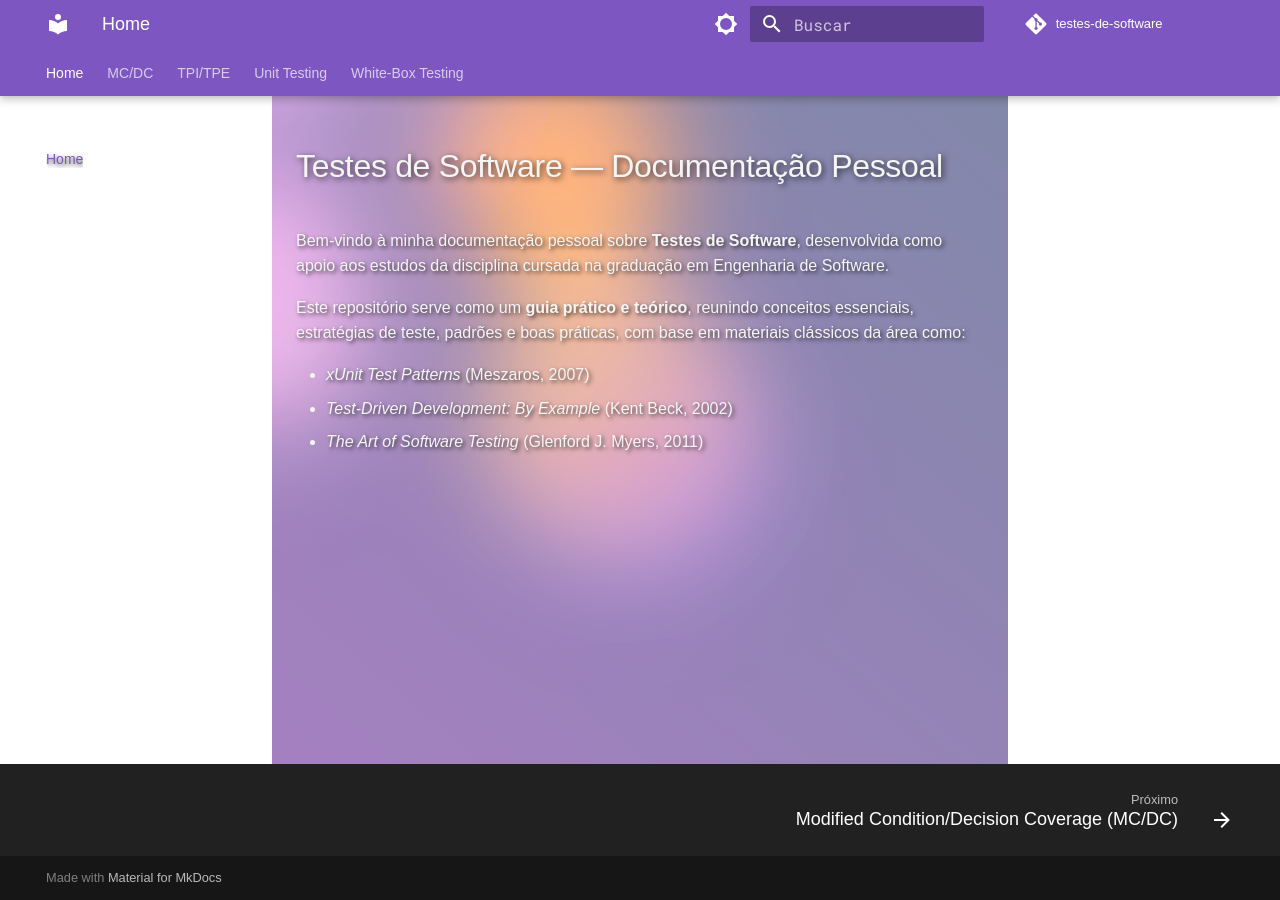
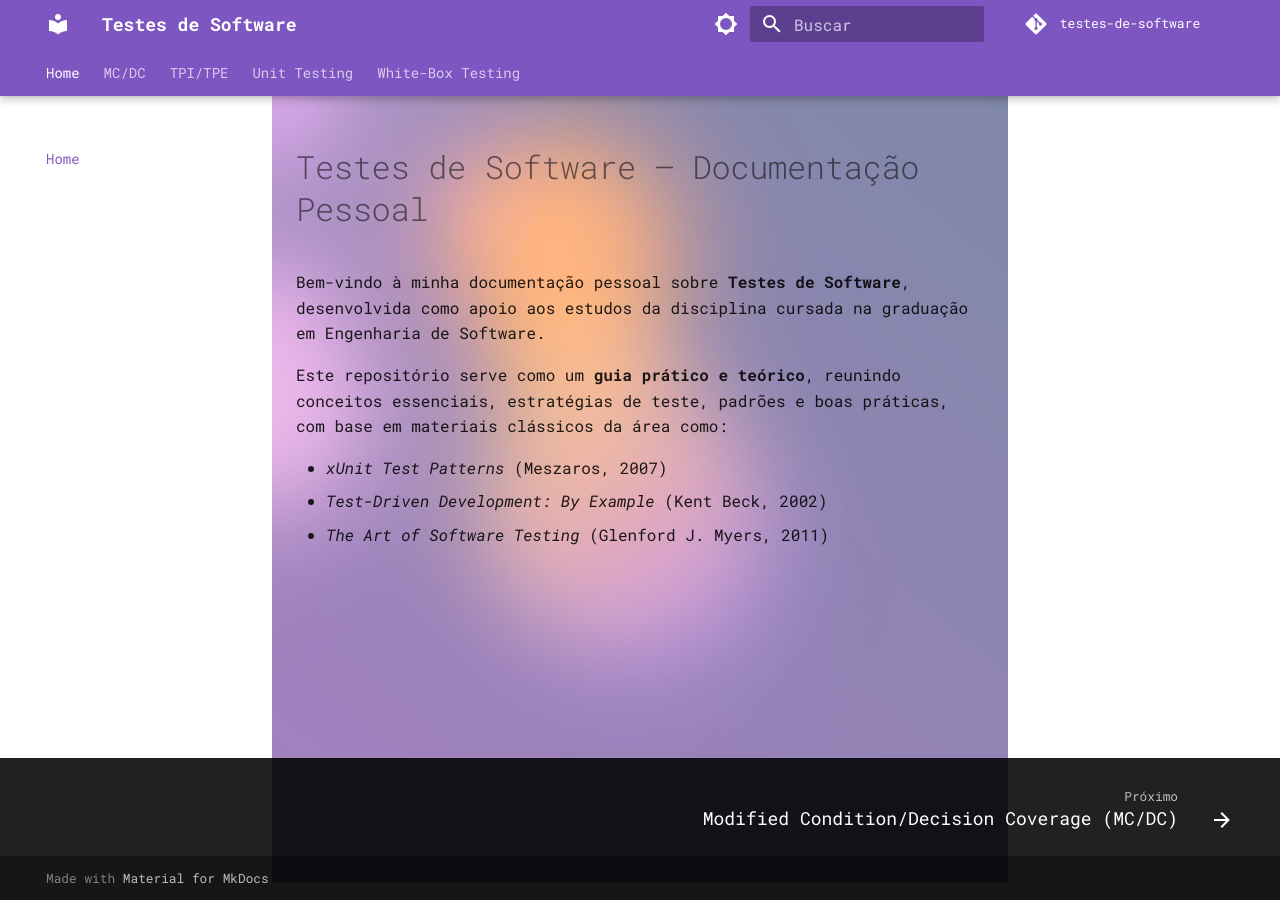
Before and after one commit to arthurrochamoreira/Testes-de-Software, an MkDocs documentation site: the page built from docs/index.md, in a window 1280 px wide. Built offline with MkDocs 1.6.1 and Material for MkDocs 9.7.7, drawn with Linux system fonts in a browser that asks for light colours; comment, search, counter and statistics services are not loaded.

Commit message:
update css

```diff
--- /dev/null
+++ b/docs/css/custom-general.css
@@ -0,0 +1,3 @@
+.md-main__inner {
+  min-width: 90vw;
+}
--- a/docs/css/custom.css
+++ b/docs/css/custom.css
@@ -1,7 +1,3 @@
-.md-main__inner {
-  min-width: 95vw;
-}
-
 :root {
   --md-typeset-max-width: 100ch;
   --circle-size: 75%;
@@ -43,13 +39,6 @@
   --color-interactive: 186, 85, 211; /* roxo interativo (medium orchid) */
 }
 
-html,
-body {
-  font-family: "Dongle", sans-serif;
-  margin: 0;
-  padding: 0;
-}
-
 .text-container {
   z-index: 100;
   width: 100vw;
@@ -69,20 +58,9 @@
 
 .md-main__inner,
 .md-content {
-  color: #f5f5f5; /* branco levemente quebrado para reduzir brilho extremo e manter contraste */
-  text-shadow: 2px 2px 4px rgba(0, 0, 0, 0.7); /* sombra ainda mais intensa e maior para contraste garantido */
+  /* branco levemente quebrado para reduzir brilho extremo e manter contraste
+  text-shadow: 2px 2px 4px rgba(0, 0, 0, 0.7); */
   position: relative;
-}
-
-/* contraste reforçado para títulos */
-.md-content h1,
-.md-content h2,
-.md-content h3,
-.md-content h4,
-.md-content h5,
-.md-content h6 {
-  color: #f5f5f5;
-  text-shadow: 2px 2px 6px rgba(0, 0, 0, 0.7);
 }
 
 .md-content .gradient-bg {
@@ -90,8 +68,8 @@
   position: absolute;
   overflow: hidden;
   background: linear-gradient(40deg, var(--color-bg1), var(--color-bg2));
-  top: -4rem;
-  bottom: -285px;
+  top: -33px;
+  bottom: -311px;
   left: 0;
   pointer-events: none;
   z-index: -1;
--- a/docs/index.md
+++ b/docs/index.md
@@ -1,4 +1,6 @@
 # Testes de Software — Documentação Pessoal
+
+<link rel="stylesheet" href="css/custom.css">
 
 <div class="gradient-bg palette-purple-orange">
   <svg xmlns="http://www.w3.org/2000/svg" version="1.1">
--- a/mkdocs.yml
+++ b/mkdocs.yml
@@ -2,7 +2,7 @@
 repo_url: https://github.com/arthurrochamoreira/Testes-de-Software
 repo_name: testes-de-software
 extra_css:
-  - css/custom.css
+  - css/custom-general.css
 extra_javascript:
   - js/interactive.js
 
```
